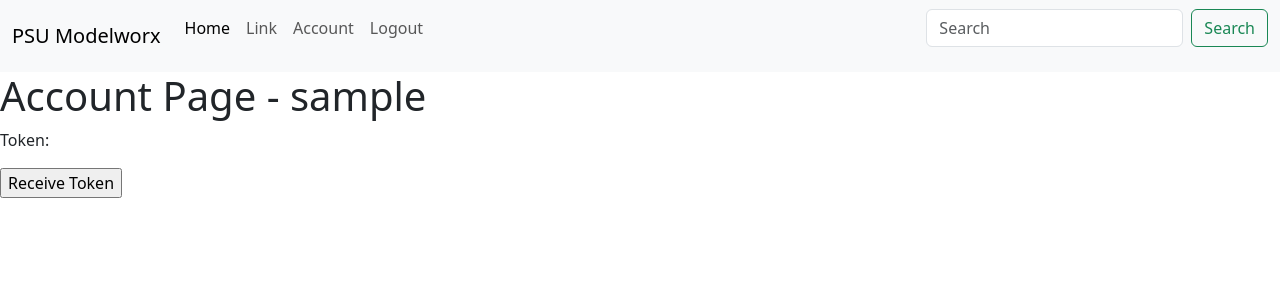
After one commit to psu-modelworx/sweng-capstone-project, a Django app: page /automodeler/account/ in a window 1280 px wide. The commit adds this page. Shown: the top 300 px of the page. Run offline with Django 5.2, Linux system fonts and the light colour scheme; the visitor is signed in with stand-in values (Sample User, id 1).

Commit message:
Added an account page which can be selected from the navbar when the user is authenticated.

```diff
--- /dev/null
+++ b/proj/automodeler/templates/automodeler/account.html
@@ -0,0 +1,12 @@
+{% include "base/header.html" %}
+{% include "base/navbar.html" %}
+
+<h1>Account Page - {{ user.username }}</h1>
+
+<form method="POST" enctype="multipart/form-data">
+    {% csrf_token %}
+    <p> {{ token }} </p>
+    <input type="submit" value="Receive Token">
+</form>
+
+{% include "base/footer.html" %}
--- a/proj/automodeler/urls.py
+++ b/proj/automodeler/urls.py
@@ -6,4 +6,5 @@ urlpatterns = [
     path("", views.index, name="index"),
     path("upload/", views.upload, name="upload"),
     path("dataset/<int:dataset_id>", views.dataset, name="dataset"),
+    path("account/", views.account, name="account"),
 ]
--- a/proj/automodeler/views.py
+++ b/proj/automodeler/views.py
@@ -2,6 +2,7 @@ from django.shortcuts import render
 from django.http import HttpResponse, HttpResponseRedirect
 from django.urls import reverse
 from django.shortcuts import redirect, get_object_or_404
+from rest_framework.authtoken.models import Token
 
 from .models import Dataset
 from .forms import DatasetForm
@@ -95,6 +96,34 @@ def dataset(request, dataset_id):
     else:
         return redirect(reverse('login'))
 
+def account(request):
+    """
+    Ensuring a user is logged in before giving them access to the account page.
+    When the "Receive Token" button is pressed, give or assign a token to a user.
+    Displaying a user's token on their account page so they know it was successfully created.
+    """
+    if request.user.is_authenticated:
+        # Tokens are stored in the session so they can be displayed after the redirect.
+        token = request.session.get("token", "Token: ")
+
+        # Called when the "Receive Token" button is pressed.
+        if request.method == 'POST':
+            # Getting the path of this page to refresh it after getting the token.
+            url = reverse("account")
+
+            # Getting or creating a token and storing it in the session.
+            userToken, tokenExists = Token.objects.get_or_create(user=request.user)
+            request.session["token"] = "Token: " + userToken.key
+
+            # Redirecting the url to refresh it and show the token.
+            return redirect(url)
+        else:
+            # When navigating to the page, render the account html file.
+            return render(request, "automodeler/account.html", {"token": token})
+    else:
+        # If a user isn't authenticated, navigate to the login page.
+        url = reverse("login")
+        return HttpResponseRedirect(url)
 
 def extract_features(dataset_fileName):
     """
--- a/proj/templates/base/navbar.html
+++ b/proj/templates/base/navbar.html
@@ -46,13 +46,15 @@
         </li>
         {% else %}
         <li class="nav-item">
+          <a class="nav-link" href="{% url 'account' %}">Account</a>
+        </li>
+        <li class="nav-item">
             <form action="/accounts/logout/" method="post">
                 {% csrf_token %}
                 <button class="nav-link" type="submit" aria-current="page">Logout</a>
             </form>
         </li>
          {% endif %}
-
 
       </ul>
       <form class="d-flex" role="search">
```
